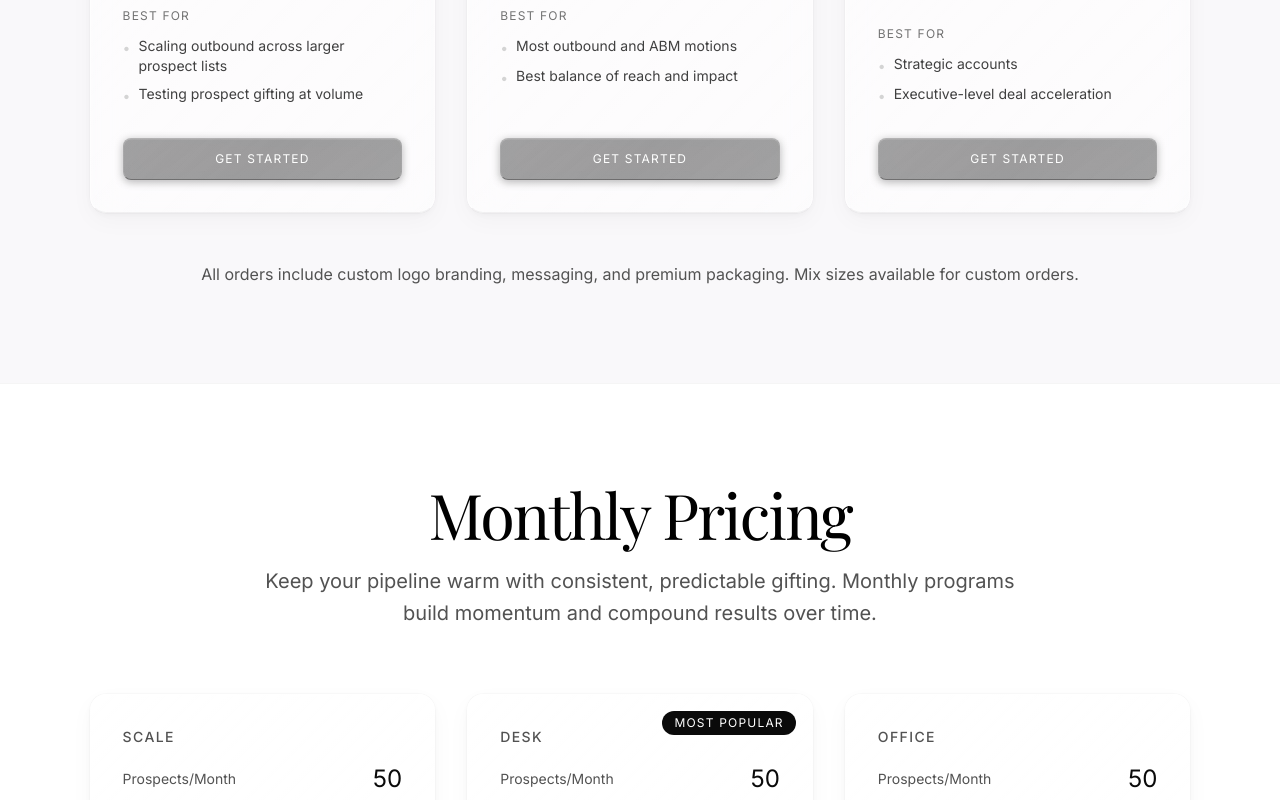
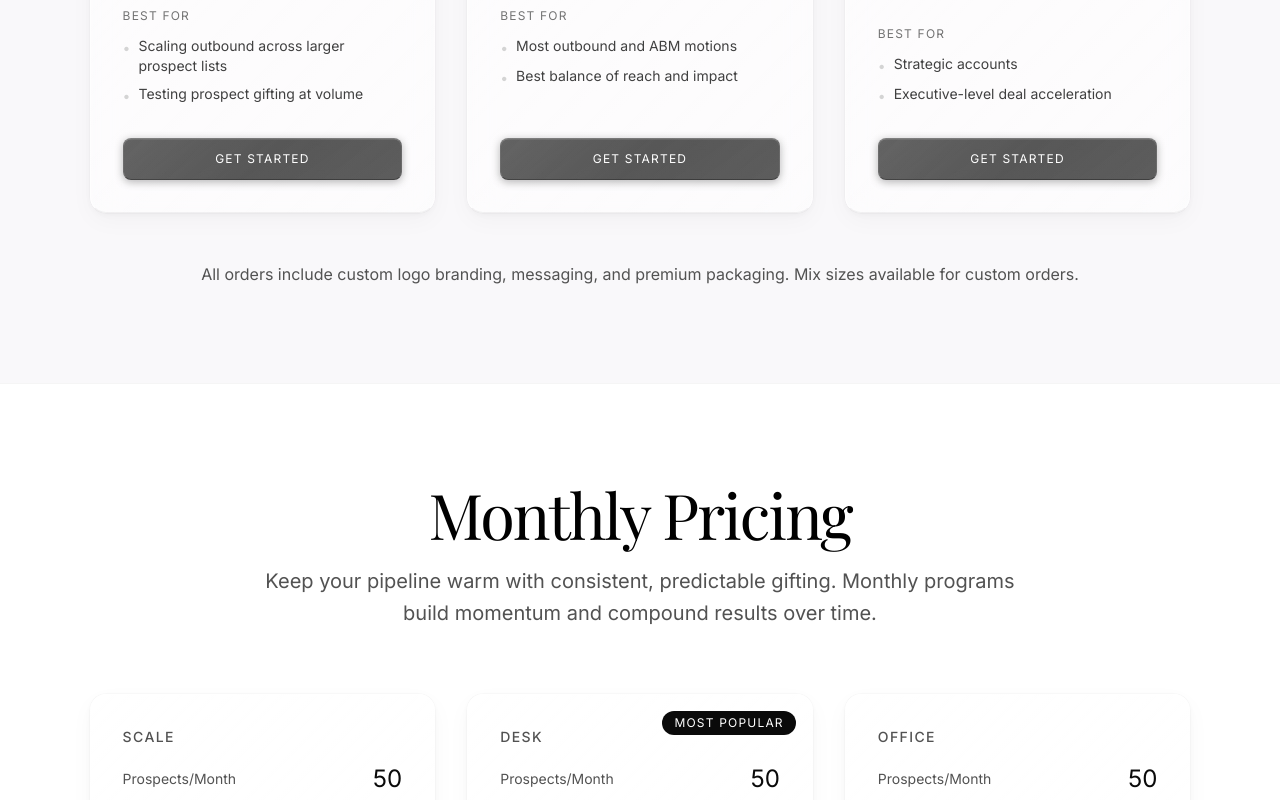
Before and after one commit to 0xbleezy/deskdrop-site, a Next.js app: page /pricing in a window 1280 px wide. Shown: the part 1160-1960 px from the top of the page. Built offline with nearby package versions, Linux system fonts and the light colour scheme.

Commit message:
Dark buttons 0.75 opacity, sticky CTA stays 0.45

```diff
--- a/app/components/MobileStickyCTA.tsx
+++ b/app/components/MobileStickyCTA.tsx
@@ -31,6 +31,7 @@ export default function MobileStickyCTA() {
       <button
         onClick={scrollToContact}
         className="glass-button w-full px-6 py-4 text-white text-sm uppercase tracking-widest font-light transition-all"
+        style={{ background: 'linear-gradient(135deg, rgba(255,255,255,0.08) 0%, transparent 50%, rgba(255,255,255,0.03) 100%), linear-gradient(145deg, hsl(0 0% 12% / 0.45), hsl(0 0% 6% / 0.4))' }}
       >
         Request a Sample
       </button>
--- a/app/globals.css
+++ b/app/globals.css
@@ -245,7 +245,7 @@ h3 {
   border-radius: 0.5rem;
   background:
     linear-gradient(135deg, rgba(255, 255, 255, 0.08) 0%, transparent 50%, rgba(255, 255, 255, 0.03) 100%),
-    linear-gradient(145deg, hsl(0 0% 12% / 0.45), hsl(0 0% 6% / 0.4));
+    linear-gradient(145deg, hsl(0 0% 12% / 0.75), hsl(0 0% 6% / 0.7));
   backdrop-filter: blur(20px) saturate(180%);
   -webkit-backdrop-filter: blur(20px) saturate(180%);
   border: 1px solid transparent;
@@ -268,7 +268,7 @@ h3 {
 .glass-button:hover {
   background:
     linear-gradient(135deg, rgba(255, 255, 255, 0.12) 0%, transparent 50%, rgba(255, 255, 255, 0.04) 100%),
-    linear-gradient(145deg, hsl(0 0% 16% / 0.55), hsl(0 0% 10% / 0.5));
+    linear-gradient(145deg, hsl(0 0% 16% / 0.8), hsl(0 0% 10% / 0.75));
   border-top-color: rgba(255, 255, 255, 0.3);
   border-left-color: rgba(255, 255, 255, 0.15);
   border-right-color: rgba(255, 255, 255, 0.1);
```
